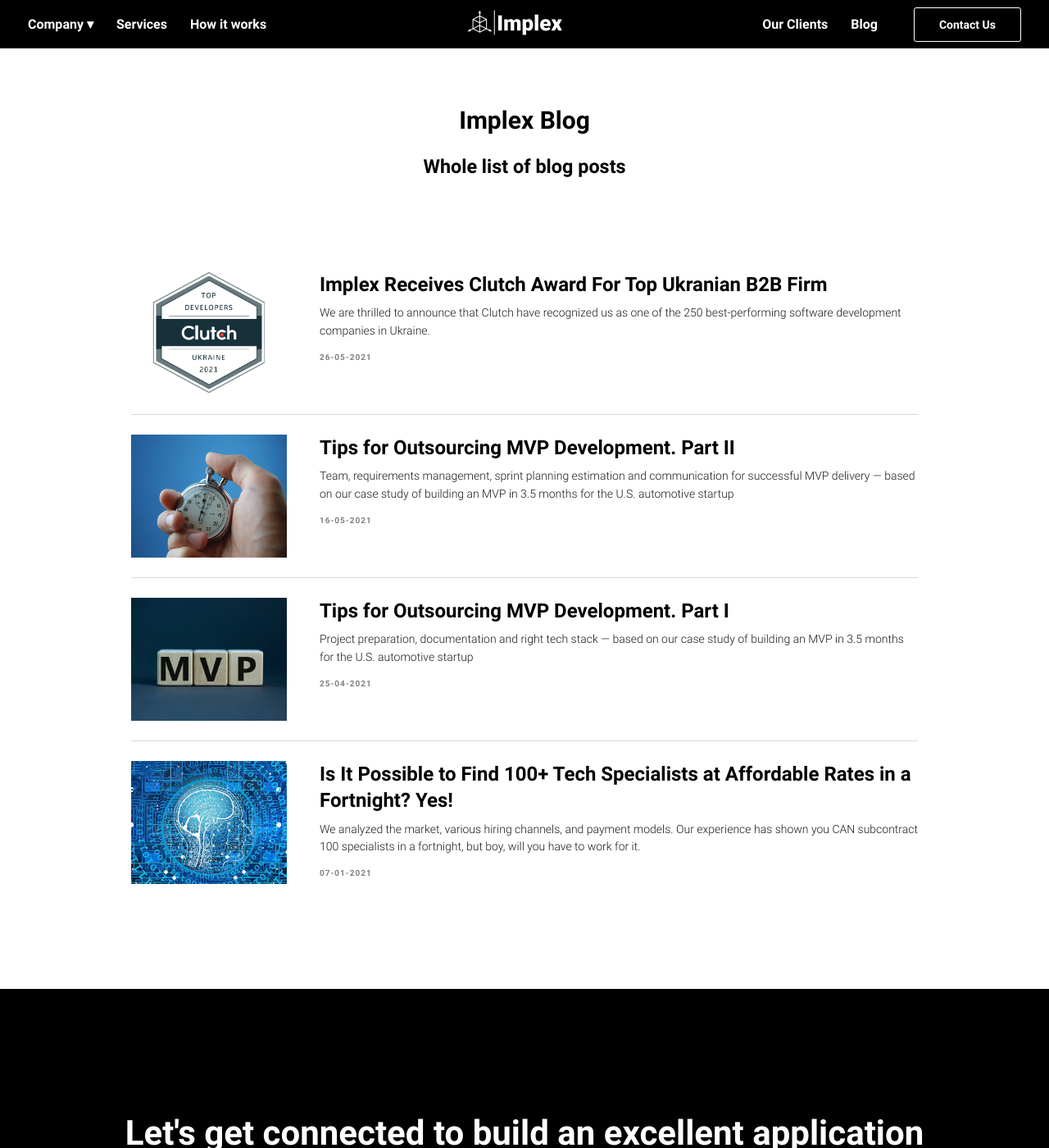
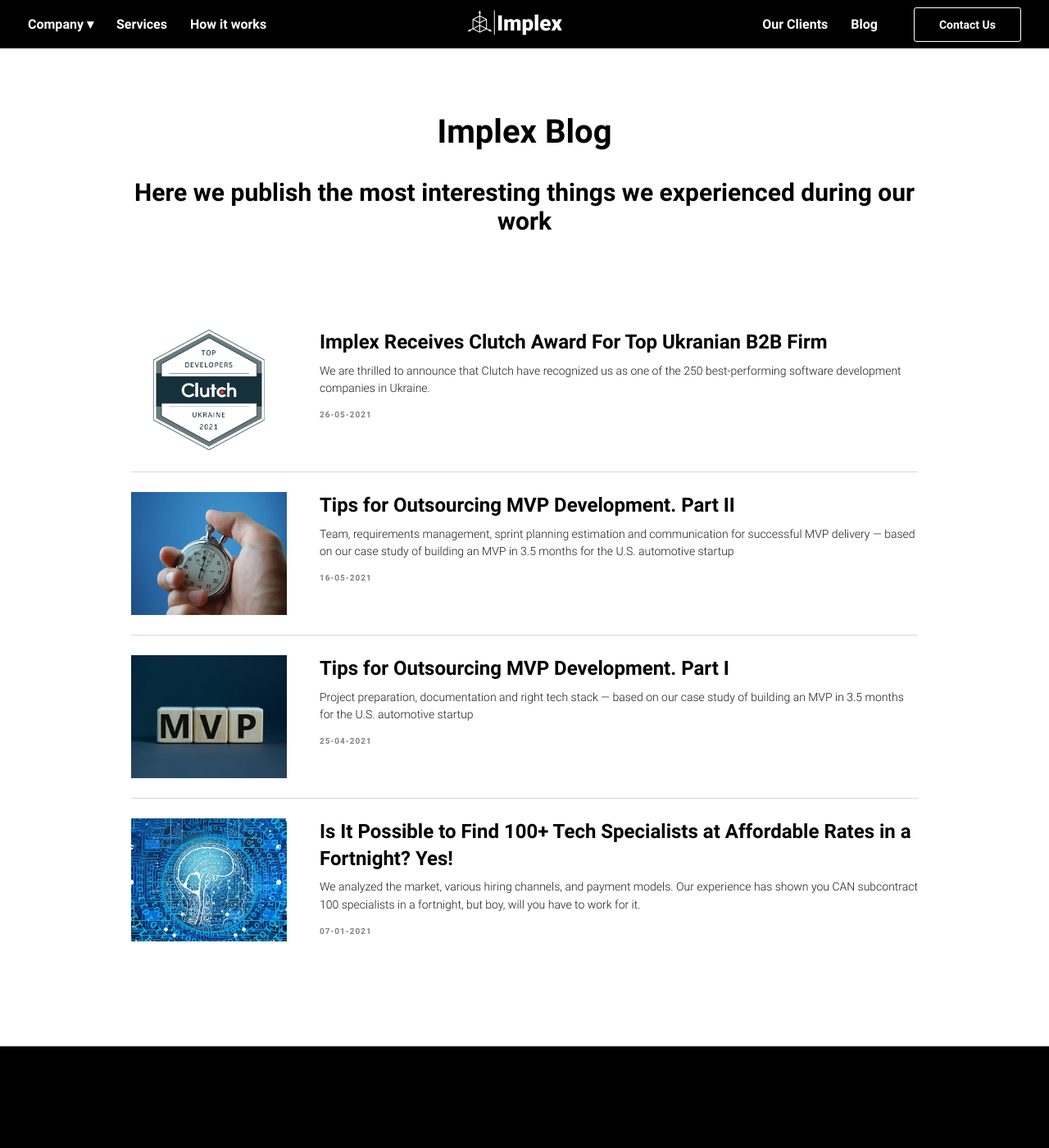
Before and after one commit to implex-code-repo/implex-site, a Jekyll site: the page built from _pages/blogs/blogs.html, in a window 1280 px wide and 1400 px high. Shown: the whole window at 82% size. Built offline with Jekyll 4.4.1, drawn with Linux system fonts in a browser that asks for light colours; nearby versions of some CDN libraries; library files that are not in the unit come from our copies.

Commit message:
fix heading for blogs

```diff
--- a/_includes/blog-posts/blog-posts.scss
+++ b/_includes/blog-posts/blog-posts.scss
@@ -1,5 +1,6 @@
 .blog-posts {
   .title {
+    font-size: 40px;
     @include small-desktop-screen {
       font-size: 38px;
     }
@@ -14,6 +15,7 @@
   }
 
   .subtitle {
+    font-size: 30px;
     margin-bottom: 90px;
 
     @include small-desktop-screen {
--- a/_pages/blogs/blogs.html
+++ b/_pages/blogs/blogs.html
@@ -17,6 +17,7 @@
 
 <div class="blogs">
   <div class="content">
-    {% include blog-posts/blog-posts.html title='Implex Blog' subtitle='Whole list of blog posts' %}
+    {% include blog-posts/blog-posts.html title='Implex Blog' subtitle='Here we publish the most interesting things we
+    experienced during our work' %}
   </div>
 </div>
```
Also changed, not shown: 3 other files.
